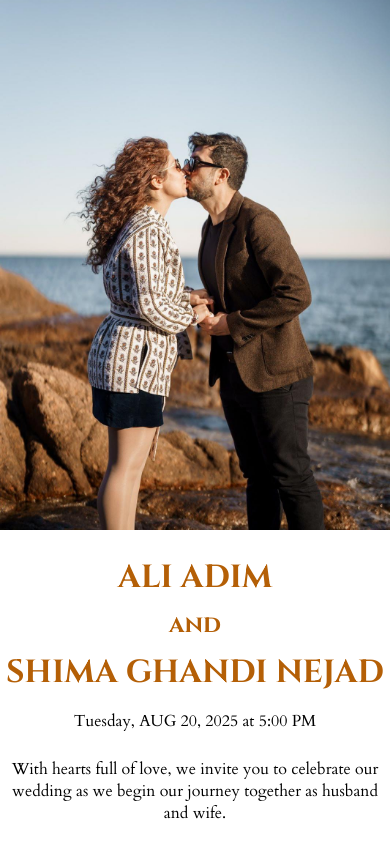
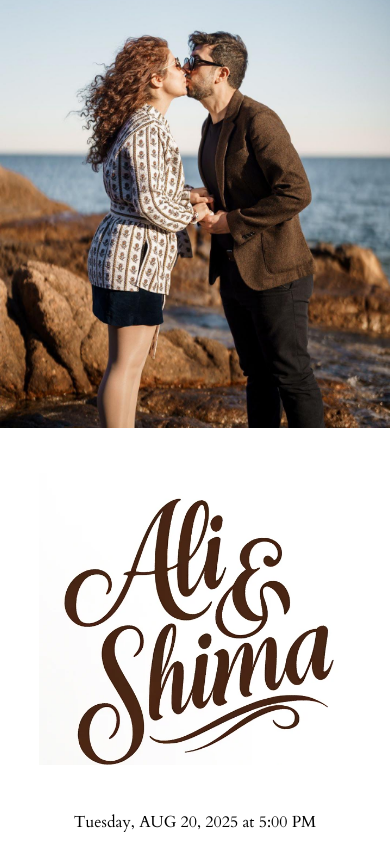
Before and after one commit to sepool7/ali-shima, a React (Create React App) app: page / in a window 390 px wide. Built offline with nearby package versions, Linux system fonts and the light colour scheme.

Commit message:
first commit

```diff
--- a/src/WeddingWebsite.css
+++ b/src/WeddingWebsite.css
@@ -47,18 +47,9 @@ body, html {
   align-items: center;
 }
 
-header h1 {
-  font-size: 3rem;
-  font-family: 'Cinzel', serif; /* Heading Font */
-  color: #b45f06; /* Match the color in the image */
-  margin: 0;
-}
-
-.details-container h2 {
-  font-size: 2rem;
-  font-family: 'Cinzel', serif; /* Subheading Font */
-  color: #b45f06; /* Match the color in the image */
-  margin: 10px 0;
+.names-image {
+  max-width: 100%;
+  height: auto;
 }
 
 .details-container p {
@@ -115,12 +106,8 @@ header h1 {
     height: auto; /* Adjust the image to maintain aspect ratio */
   }
 
-  header h1 {
-    font-size: 2rem; /* Smaller font size for mobile */
-  }
-
-  .details-container h2 {
-    font-size: 1.5rem; /* Smaller font size for mobile */
+  .names-image {
+    width: 80%; /* Adjust width for mobile view */
   }
 
   .details-container p {
--- a/src/WeddingWebsite.js
+++ b/src/WeddingWebsite.js
@@ -1,5 +1,6 @@
 import React from 'react';
 import './WeddingWebsite.css'; // Import your CSS file for styling
+import namesImage from './alishima.png'; // Import the image file
 
 function App() {
   const weddingDetails = {
@@ -22,9 +23,7 @@ function App() {
       </div>
       <div className="details-container">
         <header>
-          <h1>ALI ADIM</h1>
-          <h2>and</h2>
-          <h1>SHIMA GHANDI NEJAD</h1>
+          <img src={namesImage} alt="Ali & Shima" className="names-image" />
         </header>
         <p>{weddingDetails.date} at {weddingDetails.time}</p>
         <p dangerouslySetInnerHTML={{ __html: weddingDetails.description }} />
```
Also changed, not shown: src/alishima.png (added).
